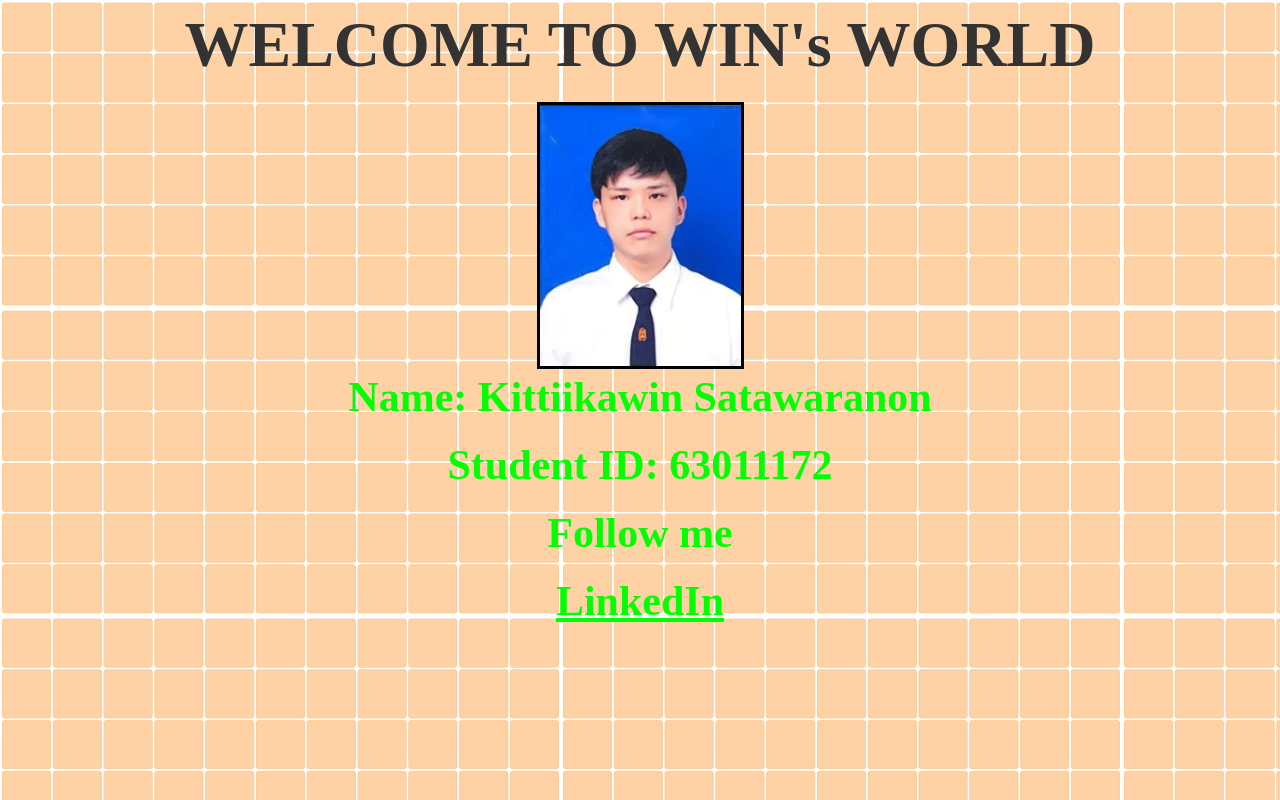
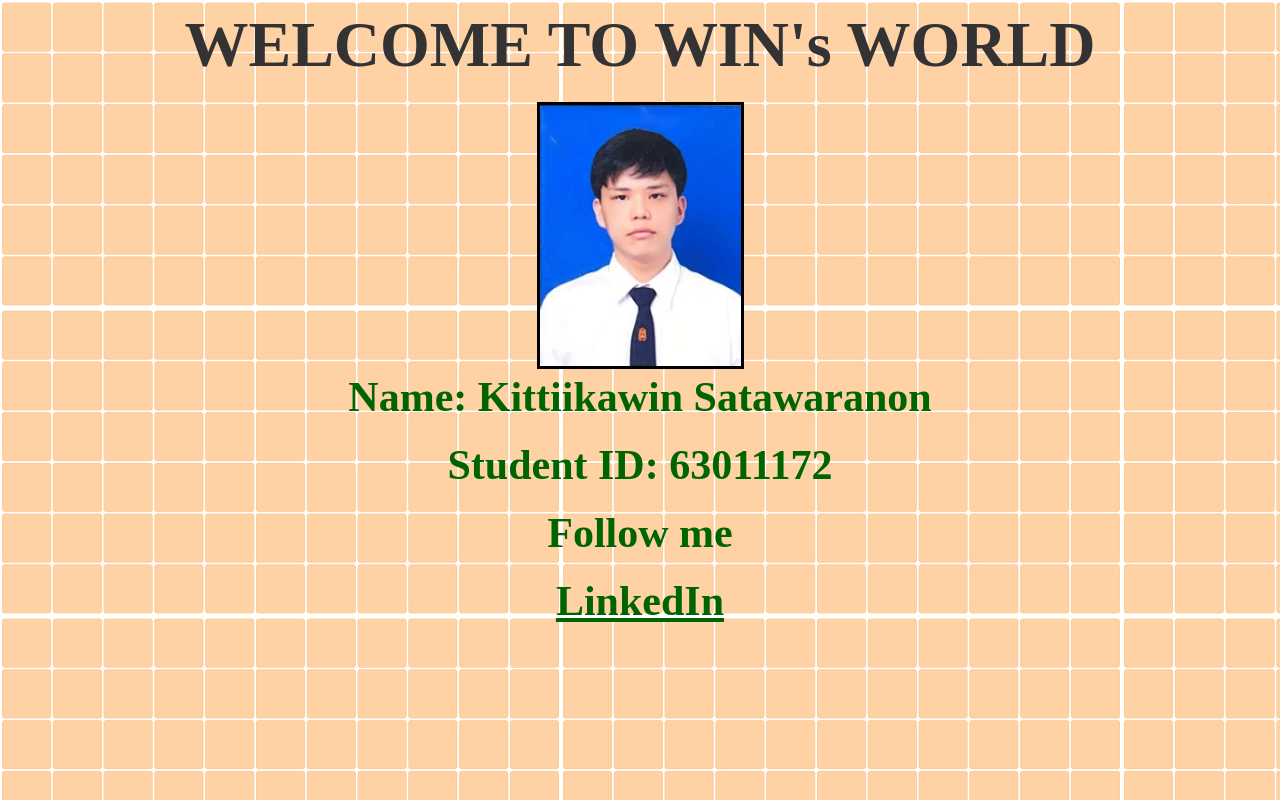
Before and after one commit to CARR0TB0Yz/GARFIELDz, a plain HTML site: page index.html in a window 1280 px wide. Drawn offline with Linux system fonts and the light colour scheme.

Commit message:
Update index.html

```diff
--- a/index.html
+++ b/index.html
@@ -34,7 +34,7 @@
                     font-family: 'BankGothic Md BT';
                     font-size: 42px;
                     text-align: center;
-                    color: rgb(0 255 0);
+                    color: rgb(0 100 0);
                     margin-top: 0;
                     margin-bottom: 20px;
                 }
```
